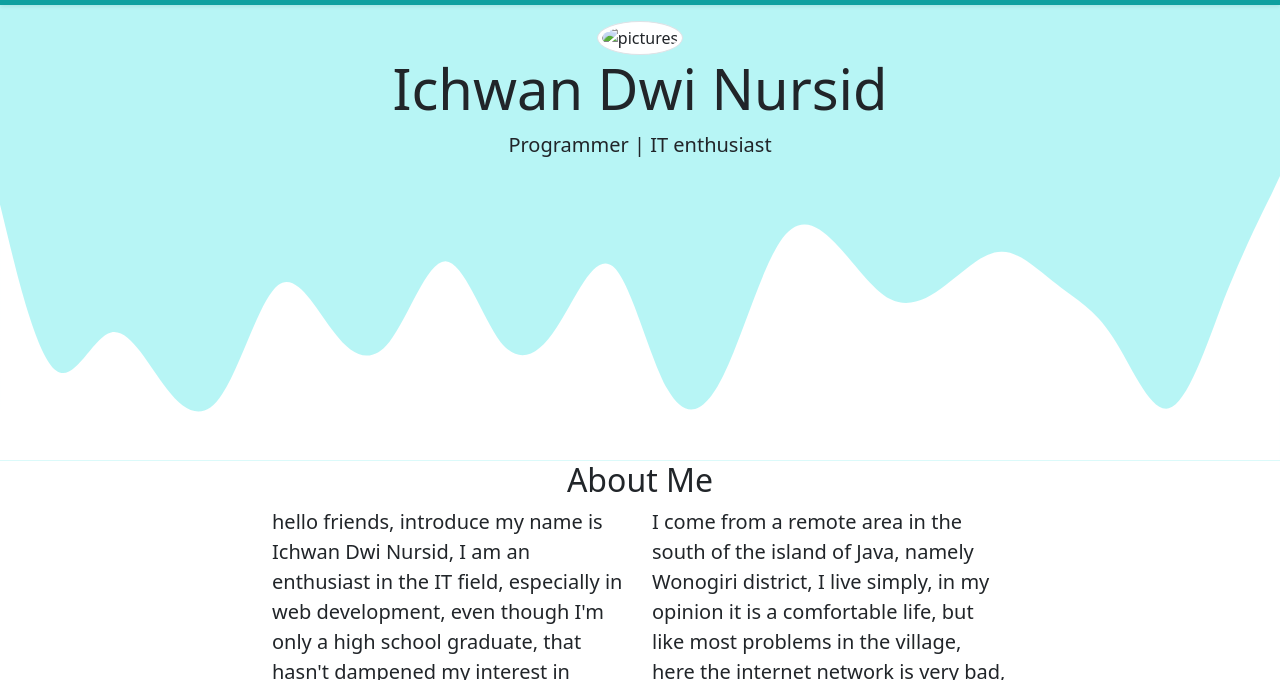
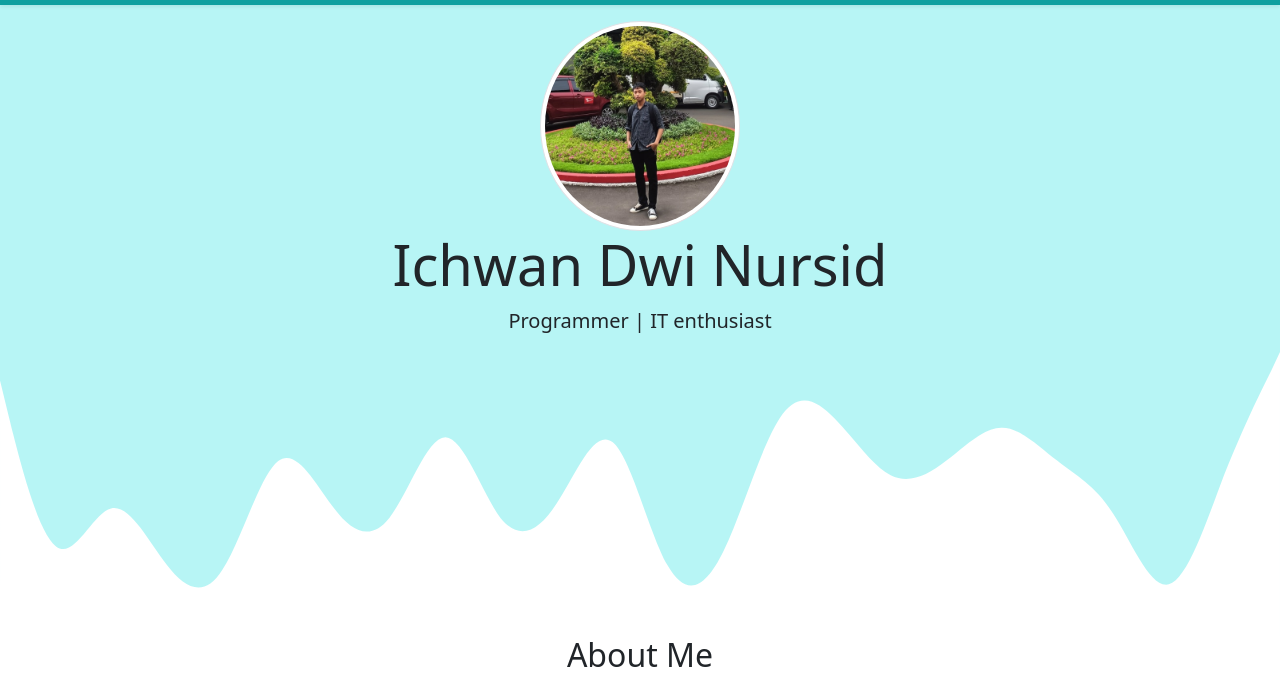
Before and after one commit to IchwanDwiNursid/ichwan.github.io, a plain HTML site: page index.html in a window 1280 px wide. Shown: the part 75-755 px from the top of the page. Drawn offline with nearby package versions, Linux system fonts and the light colour scheme.

Commit message:
add iwan.img and install this pictures

```diff
--- a/index.html
+++ b/index.html
@@ -52,7 +52,7 @@
 
     <!-- jumbotron -->
     <section class="jumbotron text-center">
-      <img src="img/pattern.jpg" alt="pictures" width="200" class="rounded-circle img-thumbnail" />
+      <img src="img/1 iwan(1).jpg" alt="pictures" width="200" class="rounded-circle img-thumbnail" />
       <h1 class="display-4">Ichwan Dwi Nursid</h1>
       <p class="lead">Programmer | IT enthusiast</p>
       <svg xmlns="http://www.w3.org/2000/svg" viewBox="0 0 1440 320">
```
Also changed, not shown: img/1 iwan(1).jpg (added).
